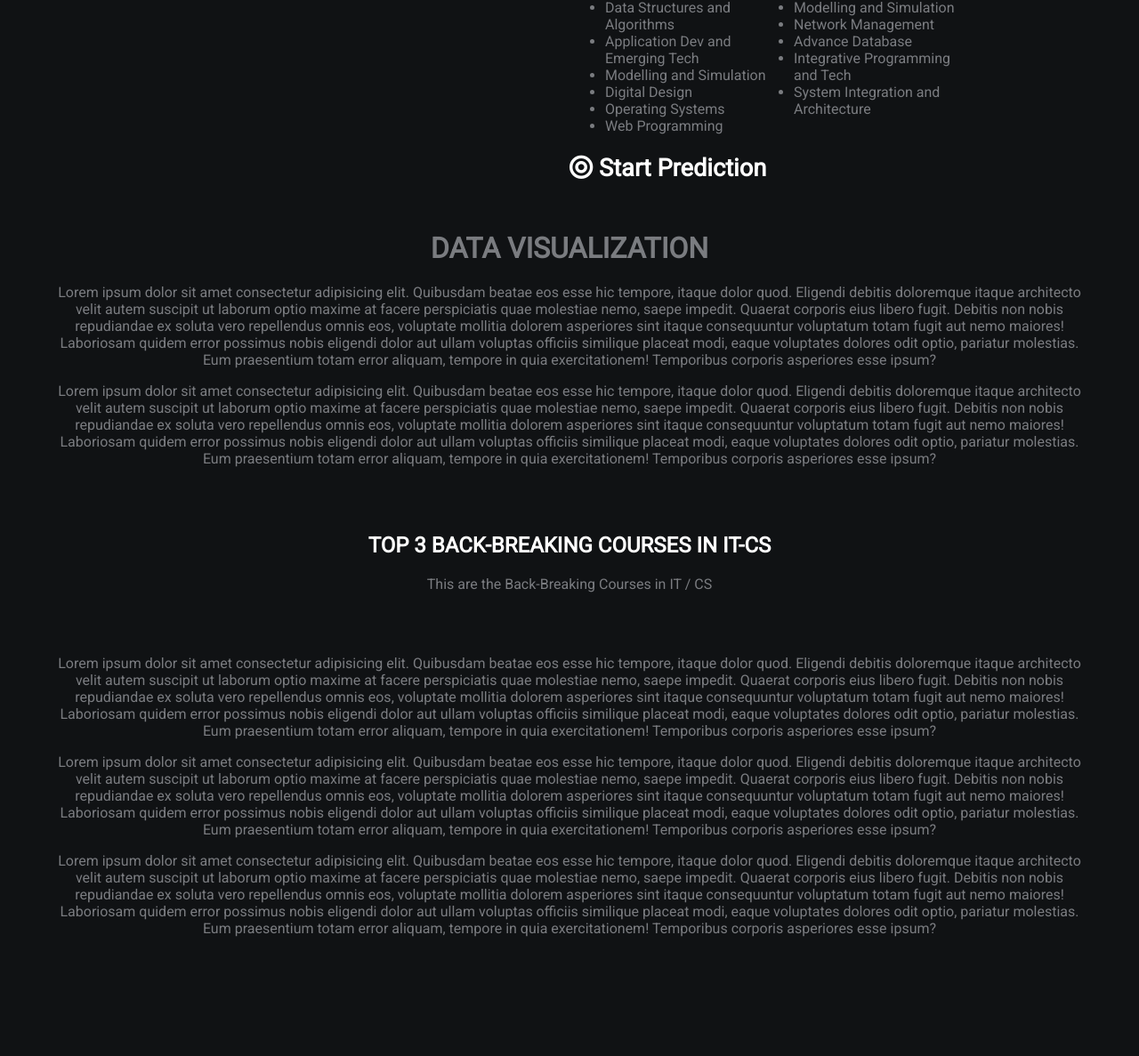
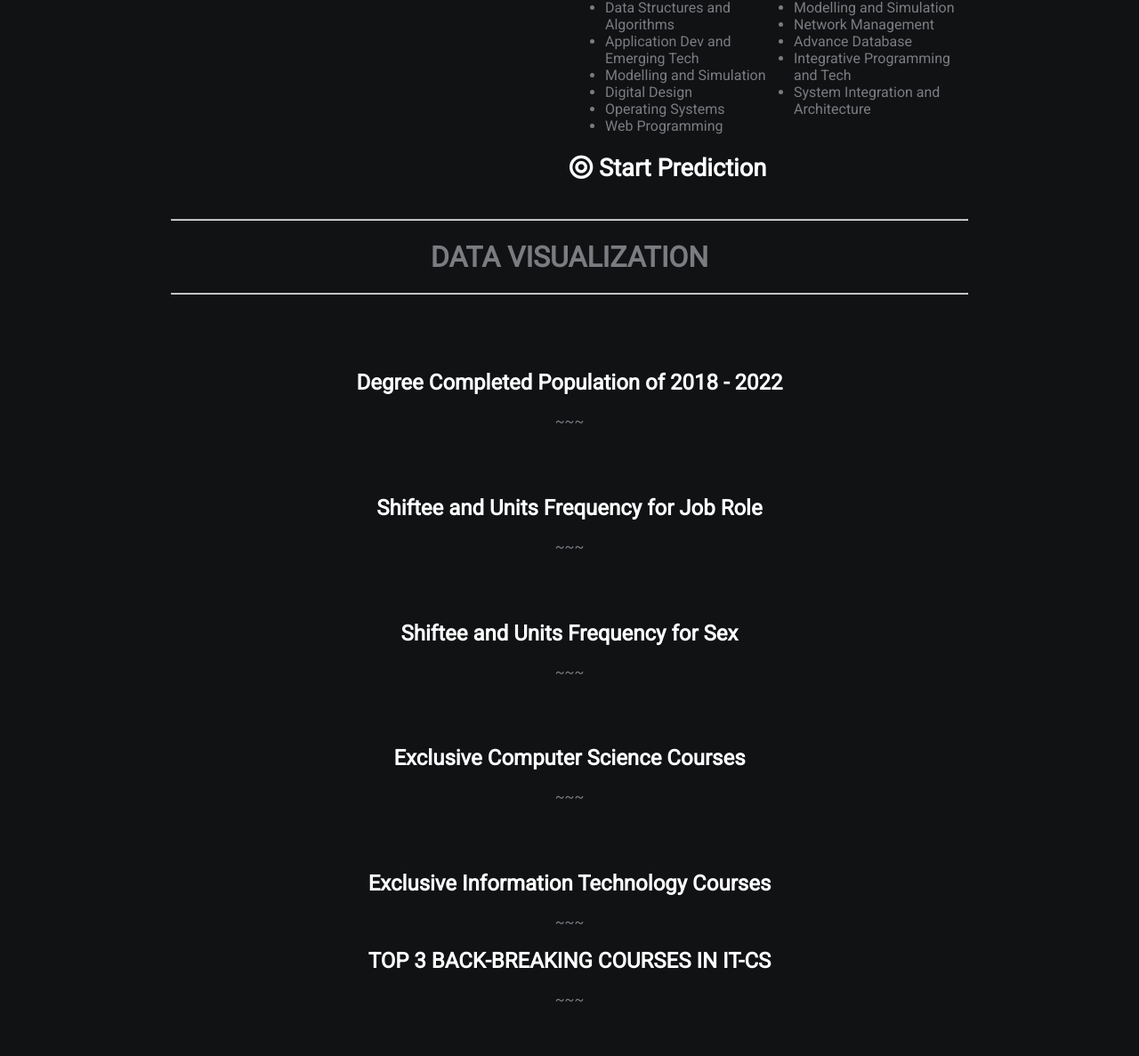
Before and after one commit to frncRbs/EmployabilityMS, a Flask app: page / in a window 1280 px wide. Shown: the part 681-1868 px from the top of the page at 89% size. Before the commit the page ends 1734 px from the top, so only its background shows below. Run offline with Flask 2, Linux system fonts and the light colour scheme; parts of the project's set-up code (start-up, migrations or seed data) failed here and were passed over; some libraries are stand-ins or nearby versions.

Commit message:
READY FOR MOCKUP

```diff
--- a/app.py
+++ b/app.py
@@ -143,13 +143,41 @@
     dfCon = "model/Institute-of-Computer-Studies-Graduate-Tracer-Study-2021-2022-Responses(ALTERED).csv"
     df = pd.read_csv(dfCon)
 
-    # Graph six
-    fig6 = px.pie(df['Sex'])
-    graph6JSON = json.dumps(fig6, cls=plotly.utils.PlotlyJSONEncoder)
+    # Graph three
+    fig3 = px.histogram(df, y="Degree_Completed", title="Degree Completed Population of 2018 - 2022")
+    graph3JSON = json.dumps(fig3, cls=plotly.utils.PlotlyJSONEncoder)
 
     # Graph one
-    fig1 = px.bar(df, x="Suggested_job_role", y=["Shiftee", "Units"], title="Respondents from 2018 - 2022")
+    fig1 = px.bar(df, x="Suggested_job_role", y=["Shiftee", "Units"], title="Shiftee and Units Frequency for Job Role")
     graph1JSON = json.dumps(fig1, cls=plotly.utils.PlotlyJSONEncoder)
+
+    # Graph four
+    fig4 = px.bar(df, x="Sex", y=["Shiftee", "Units"], title="Shiftee and Units Frequency for Sex")
+    graph4JSON = json.dumps(fig4, cls=plotly.utils.PlotlyJSONEncoder)
+
+    # Graph five
+    fig5 = px.bar(df, x="Suggested_job_role", y=['Digital_Design_1st',
+     'Architecture_and_Organization_1st',
+     'Programming_Languages_1st',
+     'Modelling_and_Simulation_1st',
+     'Information_Assurance_and_Security_1st',
+     'Software_Engineering_1_1st',
+     'Software_Engineering_2_1st',
+     'Network_Management_1st',
+     'Advance_Database_1st',
+     'WebProg_1st'], title="Exclusive Computer Science Courses Frequency for Job Role")
+    graph5JSON = json.dumps(fig5, cls=plotly.utils.PlotlyJSONEncoder)
+
+    # Graph six
+    fig6 = px.bar(df, x="Suggested_job_role", y=['Integrative_Programming_and_Tech_1st',
+     'System_Integration_and_Architecture_1st',
+     'Information_Assurance_and_Security_1_1st',
+     'Information_Assurance_and_Security_2_1st',
+     'Software_Engineering_1st',
+     'Networking_1_1st',
+     'Networking_2_1st',
+     'WebProg_1st'], title="Exclusive Information Technology Courses Frequency for Job Role")
+    graph6JSON = json.dumps(fig6, cls=plotly.utils.PlotlyJSONEncoder)
 
     # Graph two
     dataIRIS = px.data.iris()
@@ -157,21 +185,7 @@
               color='Suggested_job_role',  title="Scatter Plot")
     graph2JSON = json.dumps(fig2, cls=plotly.utils.PlotlyJSONEncoder)
 
-    # Graph three
-    fig3 = px.histogram(df, y="Degree_Completed", title="Respondents from 2018 - 2022")
-    graph3JSON = json.dumps(fig3, cls=plotly.utils.PlotlyJSONEncoder)
-
-    # Graph four
-    fig4 = px.bar(df, x="Sex", y=["Shiftee", "Units"], title="Wide-Form Input")
-    graph4JSON = json.dumps(fig4, cls=plotly.utils.PlotlyJSONEncoder)
-
-    # Graph five
-    fig5 = px.bar(df, x="Suggested_job_role", y=["Curriculum", "Degree_Completed"], title="Curriculum and Degree Completed Frequency for Job Role")
-    graph5JSON = json.dumps(fig5, cls=plotly.utils.PlotlyJSONEncoder)
-
-
-
-    return render_template("index.html", graph1JSON=graph1JSON, graph2JSON=graph2JSON, graph3JSON=graph3JSON, graph4JSON=graph4JSON, graph5JSON=graph5JSON, graph6JSON=graph6JSON)
+    return render_template("index.html", graph1JSON=graph1JSON, graph2JSON=graph2JSON, graph3JSON=graph3JSON, graph4JSON=graph4JSON, graph5JSON=graph5JSON, graph6JSON=graph6JSON) #
 
 @flask_app.route("/predictCS")
 def CS_view():
@@ -205,10 +219,10 @@
                            course_suggestion = "{}".format(suggestIT.tolist()) if aScore1 == 00 and aScore2 == 00 and aScore3 == 00 or prediction == "Administrative Assistant" else "",
                            course_suggestion1 = "{}".format(suggestIT.tolist()) if aScore1 != 00 and prediction1 == "Administrative Assistant" or aScore2 != 00 and prediction2 == "Administrative Assistant" or aScore3 != 00 and prediction3 == "Administrative Assistant" else "",
                            showText = "~TOP 5 COURSES NEED TO IMPROVE" if aScore1 == 00 and aScore2 == 00 and aScore3 == 00 or prediction == "Administrative Assistant" else "",
-                           showText1 = "TOP 5 COURSES NEED TO IMPROVE~" if aScore1 != 00 and prediction1 == "Administrative Assistant" or aScore2 != 00 and prediction2 == "Administrative Assistant" or aScore3 != 00 and prediction3 == "Administrative Assistant" else "",
-                           showLowProba = "SECONDARY JOB ROLES",
-                           showHiProba = "MAIN JOB ROLE")
-
+                           showText1 = "TOP 5 COURSES NEED TO IMPROVE~" if aScore1 != 00 and prediction1 == "Administrative Assistant" or aScore2 != 00 and prediction2 == "Administrative Assistant" or aScore3 != 00 and prediction3 == "Administrative Assistant" else ""
+                        #    showLowProba = "SECONDARY JOB ROLES",
+                        #    showHiProba = "MAIN JOB ROLE"
+                                                        )
 @flask_app.route("/predict_CS", methods = ["POST"])
 def predict_CS():
     float_features = [float(x) for x in request.form.values()]
@@ -233,9 +247,9 @@
                            course_suggestion = "{}".format(suggestCS.tolist()) if aScore1 == 00 and aScore2 == 00 and aScore3 == 00 or prediction == "Administrative Assistant" else "",
                            course_suggestion1 = "{}".format(suggestCS.tolist()) if aScore1 != 00 and prediction1 == "Administrative Assistant" or aScore2 != 00 and prediction2 == "Administrative Assistant" or aScore3 != 00 and prediction3 == "Administrative Assistant" else "",
                            showText = "~TOP 5 COURSES NEED TO IMPROVE" if aScore1 == 00 and aScore2 == 00 and aScore3 == 00 or prediction == "Administrative Assistant" else "",
-                           showText1 = "TOP 5 COURSES NEED TO IMPROVE~" if aScore1 != 00 and prediction1 == "Administrative Assistant" or aScore2 != 00 and prediction2 == "Administrative Assistant" or aScore3 != 00 and prediction3 == "Administrative Assistant" else "",
-                           showLowProba = "SECONDARY JOB ROLES",
-                           showHiProba = "MAIN JOB ROLE")
-
+                           showText1 = "TOP 5 COURSES NEED TO IMPROVE~" if aScore1 != 00 and prediction1 == "Administrative Assistant" or aScore2 != 00 and prediction2 == "Administrative Assistant" or aScore3 != 00 and prediction3 == "Administrative Assistant" else ""
+                        #    showLowProba = "SECONDARY JOB ROLES",
+                        #    showHiProba = "MAIN JOB ROLE"
+                                                                )
 if __name__ == "__main__":
     flask_app.run(debug=True)
--- a/templates/index.html
+++ b/templates/index.html
@@ -88,14 +88,18 @@
       </div>
      </div>
 
-     <div>
-        <center><h1>DATA VISUALIZATION</h1></center>
-     </div>
+     <center>
+      <div style="width: 70%; height: auto">
+        <hr>
+          <h1>DATA VISUALIZATION</h1>
+        <hr>
+      </div>
+    </center>
 
      <center>
       <main>
         <div class="row p-4">
-          <div class="card m-auto" style="width: 90%;" data-aos="fade-left">
+          <!-- <div class="card m-auto" style="width: 90%;" data-aos="fade-left">
             <div class="card-body">
                 <div id="chart6"></div>
                     <p class="card-text">Lorem ipsum dolor sit amet consectetur adipisicing elit.
@@ -110,85 +114,68 @@
                     tempore in quia exercitationem! Temporibus corporis asperiores esse ipsum?</p>
                 </div>
             </div>
+        </div> -->
+        <br>
+        <br>
+        <br>
+        <h2>Degree Completed Population of 2018 - 2022</h2>
+        <div class="card mb-4 m-auto" style="width: 90%;" data-aos="slide-up">
+            <div class="card-body">
+                <div id="chart3"></div>
+                    <p class="card-text">~~~</p>
+                </div>
+            </div>
         </div>
-
+        <br>
+        <br>
+        <h2>Shiftee and Units Frequency for Job Role</h2>
           <div class="card m-auto" style="width: 90%;" data-aos="fade-left">
               <div class="card-body">
                   <div id="chart1"></div>
-                      <p class="card-text">Lorem ipsum dolor sit amet consectetur adipisicing elit.
-                      Quibusdam beatae eos esse hic tempore, itaque dolor quod. Eligendi debitis
-                      doloremque itaque architecto velit autem suscipit ut laborum optio maxime at
-                      facere perspiciatis quae molestiae nemo, saepe impedit. Quaerat corporis eius
-                      libero fugit. Debitis non nobis repudiandae ex soluta vero repellendus omnis eos,
-                      voluptate mollitia dolorem asperiores sint itaque consequuntur voluptatum totam
-                      fugit aut nemo maiores! Laboriosam quidem error possimus nobis eligendi dolor aut
-                      ullam voluptas officiis similique placeat modi, eaque voluptates dolores odit optio,
-                      pariatur molestias. Eum praesentium totam error aliquam,
-                      tempore in quia exercitationem! Temporibus corporis asperiores esse ipsum?</p>
+                      <p class="card-text">~~~</p>
                   </div>
               </div>
           </div>
           <br>
           <br>
-          <h2>TOP 3 BACK-BREAKING COURSES IN IT-CS</h2>
-        <div class="card mb-4 m-auto" style="width: 90%;" data-aos="fade-left">
-            <div class="card-body">
-                <div id="chart2"></div>
-                    <p class="card-text">This are the Back-Breaking Courses in IT / CS</p>
+          <h2>Shiftee and Units Frequency for Sex</h2>
+          <div class="card mb-4 m-auto" style="width: 90%;" data-aos="slide-up">
+                <div class="card-body">
+                    <div id="chart4"></div>
+                        <p class="card-text">~~~</p>
+                    </div>
                 </div>
             </div>
           <br>
           <br>
-        <div class="card mb-4 m-auto" style="width: 90%;" data-aos="slide-up">
-            <div class="card-body">
-                <div id="chart3"></div>
-                    <p class="card-text">Lorem ipsum dolor sit amet consectetur adipisicing elit.
-                    Quibusdam beatae eos esse hic tempore, itaque dolor quod. Eligendi debitis
-                    doloremque itaque architecto velit autem suscipit ut laborum optio maxime at
-                    facere perspiciatis quae molestiae nemo, saepe impedit. Quaerat corporis eius
-                    libero fugit. Debitis non nobis repudiandae ex soluta vero repellendus omnis eos,
-                    voluptate mollitia dolorem asperiores sint itaque consequuntur voluptatum totam
-                    fugit aut nemo maiores! Laboriosam quidem error possimus nobis eligendi dolor aut
-                    ullam voluptas officiis similique placeat modi, eaque voluptates dolores odit optio,
-                    pariatur molestias. Eum praesentium totam error aliquam,
-                    tempore in quia exercitationem! Temporibus corporis asperiores esse ipsum?</p>
-                </div>
-            </div>
-        </div>
-
-          <div class="card mb-4 m-auto" style="width: 90%;" data-aos="slide-up">
-                <div class="card-body">
-                    <div id="chart4"></div>
-                        <p class="card-text">Lorem ipsum dolor sit amet consectetur adipisicing elit.
-                        Quibusdam beatae eos esse hic tempore, itaque dolor quod. Eligendi debitis
-                        doloremque itaque architecto velit autem suscipit ut laborum optio maxime at
-                        facere perspiciatis quae molestiae nemo, saepe impedit. Quaerat corporis eius
-                        libero fugit. Debitis non nobis repudiandae ex soluta vero repellendus omnis eos,
-                        voluptate mollitia dolorem asperiores sint itaque consequuntur voluptatum totam
-                        fugit aut nemo maiores! Laboriosam quidem error possimus nobis eligendi dolor aut
-                        ullam voluptas officiis similique placeat modi, eaque voluptates dolores odit optio,
-                        pariatur molestias. Eum praesentium totam error aliquam,
-                        tempore in quia exercitationem! Temporibus corporis asperiores esse ipsum?</p>
-                    </div>
-                </div>
-            </div>
-
+          <h2>Exclusive Computer Science Courses</h2>
             <div class="card mb-4 m-auto" style="width: 90%;" data-aos="slide-up">
               <div class="card-body">
                   <div id="chart5"></div>
-                      <p class="card-text">Lorem ipsum dolor sit amet consectetur adipisicing elit.
-                      Quibusdam beatae eos esse hic tempore, itaque dolor quod. Eligendi debitis
-                      doloremque itaque architecto velit autem suscipit ut laborum optio maxime at
-                      facere perspiciatis quae molestiae nemo, saepe impedit. Quaerat corporis eius
-                      libero fugit. Debitis non nobis repudiandae ex soluta vero repellendus omnis eos,
-                      voluptate mollitia dolorem asperiores sint itaque consequuntur voluptatum totam
-                      fugit aut nemo maiores! Laboriosam quidem error possimus nobis eligendi dolor aut
-                      ullam voluptas officiis similique placeat modi, eaque voluptates dolores odit optio,
-                      pariatur molestias. Eum praesentium totam error aliquam,
-                      tempore in quia exercitationem! Temporibus corporis asperiores esse ipsum?</p>
+                      <p class="card-text">~~~</p>
                   </div>
               </div>
           </div>
+          <br>
+          <br>
+          <h2>Exclusive Information Technology Courses</h2>
+            <div class="card mb-4 m-auto" style="width: 90%;" data-aos="slide-up">
+              <div class="card-body">
+                  <div id="chart6"></div>
+                      <p class="card-text">~~~</p>
+                  </div>
+              </div>
+          </div>
+          <h2>TOP 3 BACK-BREAKING COURSES IN IT-CS</h2>
+          <div class="card mb-4 m-auto" style="width: 90%;" data-aos="fade-left">
+              <div class="card-body">
+                  <div id="chart2"></div>
+                      <p class="card-text">~~~</p>
+                  </div>
+              </div>
+          </div>
+          <br>
+          <br>
         </div>
     </main>
   </center>
@@ -196,24 +183,23 @@
      <!-- plotly CDN -->
      <script type="text/javascript">
 
-         var graphs6 = {{ graph6JSON | safe}};
-         Plotly.plot("chart6", graphs6,{});
-
-         var graphs1 = {{ graph1JSON | safe}};
-         Plotly.plot("chart1", graphs1,{});
-
          var graphs2 = {{ graph2JSON | safe}};
          Plotly.plot("chart2", graphs2,{});
 
          var graphs3 = {{ graph3JSON | safe}};
          Plotly.plot("chart3", graphs3,{});
 
-         var graphs4 = {{ graph4JSON | safe}};
-         Plotly.plot("chart4", graphs4,{});
+         var graphs1 = {{ graph1JSON | safe}};
+         Plotly.plot("chart1", graphs1,{});
 
          var graphs5 = {{ graph5JSON | safe}};
          Plotly.plot("chart5", graphs5,{});
 
+         var graphs6 = {{ graph6JSON | safe}};
+         Plotly.plot("chart6", graphs6,{});
+
+         var graphs4 = {{ graph4JSON | safe}};
+         Plotly.plot("chart4", graphs4,{});
 
      </script>
 
```
Also changed, not shown: templates/predictCS.html (+3 -5 lines), templates/predictIT.html (+3 -5 lines).
